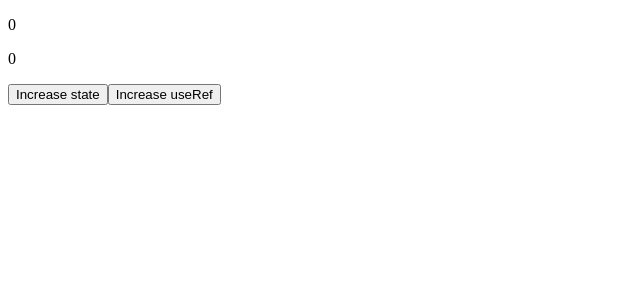
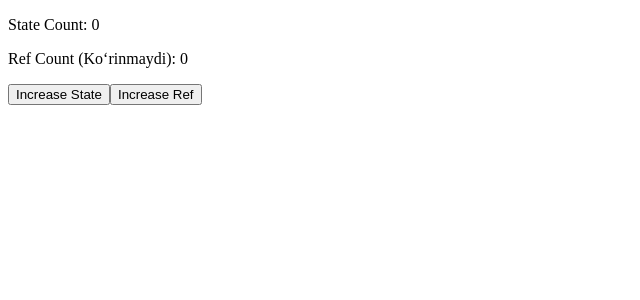
Before and after one commit to TemirovaAzima/typescript-react, a React (Vite) app: page / in a window 1280 px wide. Shown: the top 300 px of the page, without its empty margins (0-640 px from the left). Built offline with nearby package versions, Linux system fonts and the light colour scheme.

Commit message:
evidence of not rendering useRef typescript

```diff
--- a/src/App.tsx
+++ b/src/App.tsx
@@ -1,23 +1,27 @@
-import React, {useRef, useState} from 'react'
+import React, {useEffect, useRef, useState} from 'react'
 
-const App:React.FC = () => {
-    const countRef = useRef<number>(0);
-    const [stateCount, setStateCount] = useState<number>(0);
+const App: React.FC = () => {
+    const countRef = useRef<number>(0); // does nt trigger re-renders
+    const [stateCount, setStateCount] = useState<number>(0); // triggers re-renders
 
-    const incrementState =():void=>{
-        setStateCount(stateCount+1)
+    useEffect(() => {
+        console.log("Component re-rendered!"); // logs message every time the component re-renders
+    });
+
+    const incrementState = () => {
+        setStateCount((prev:number) => prev + 1); // triggers re-render
     };
-    const incrementRef = ():void=>{
-        countRef.current+=1;
-        console.log("ref count:", countRef.current);
+    const incrementRef = () => {
+        countRef.current++;
+        console.log("Ref count", countRef.current);//updates only in console
     };
-
     return (
         <div>
-           <p>{stateCount}</p>
-            <p>{countRef.current}</p>
-            <button onClick={incrementState}>Increase state</button>
-            <button onClick={incrementRef}>Increase useRef</button>
+            {console.log("Rendering...")}
+            <p>State Count: {stateCount}</p>
+            <p>Ref Count (Ko‘rinmaydi): {countRef.current}</p>
+            <button onClick={incrementState}>Increase State</button>
+            <button onClick={incrementRef}>Increase Ref</button>
         </div>
     )
 }
```
